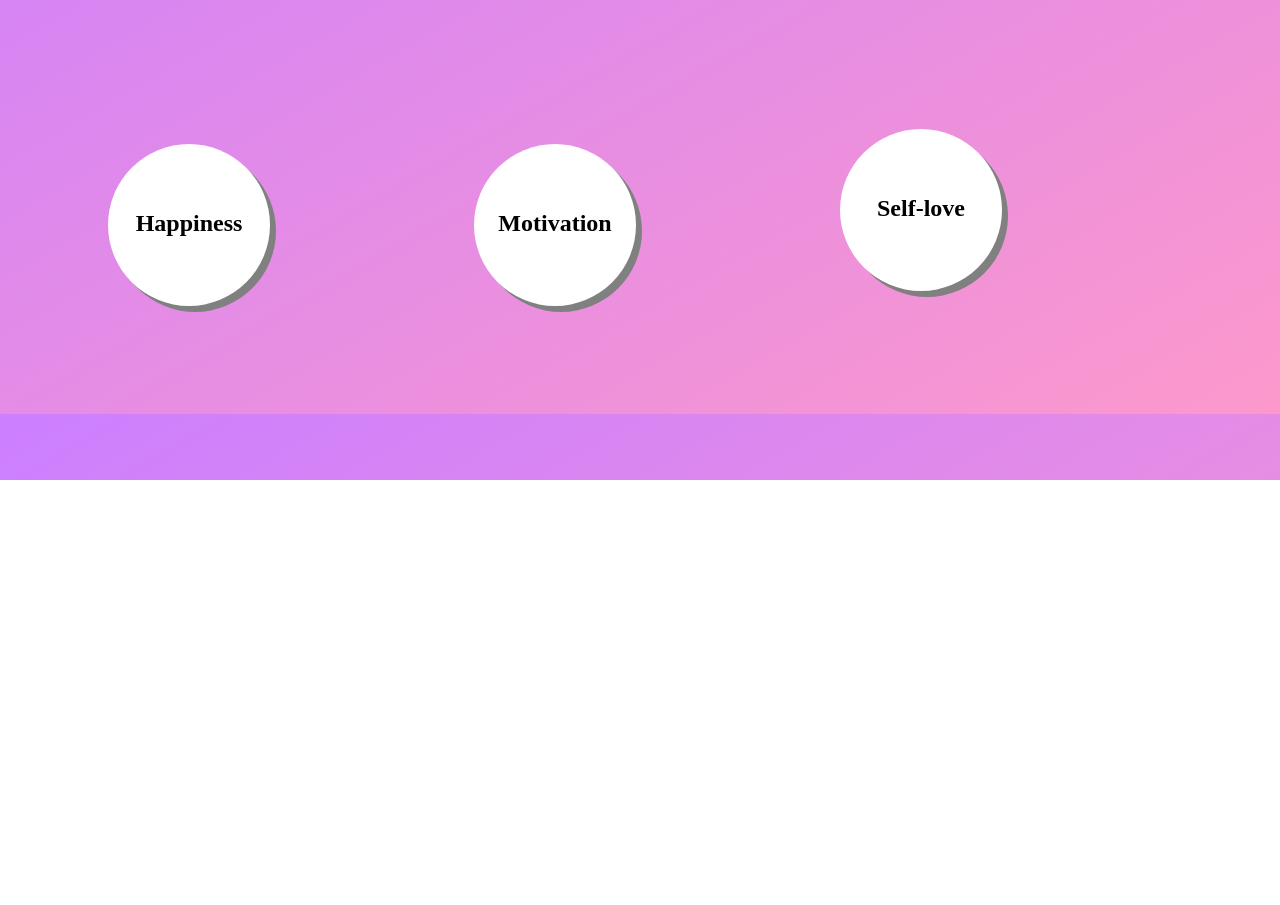
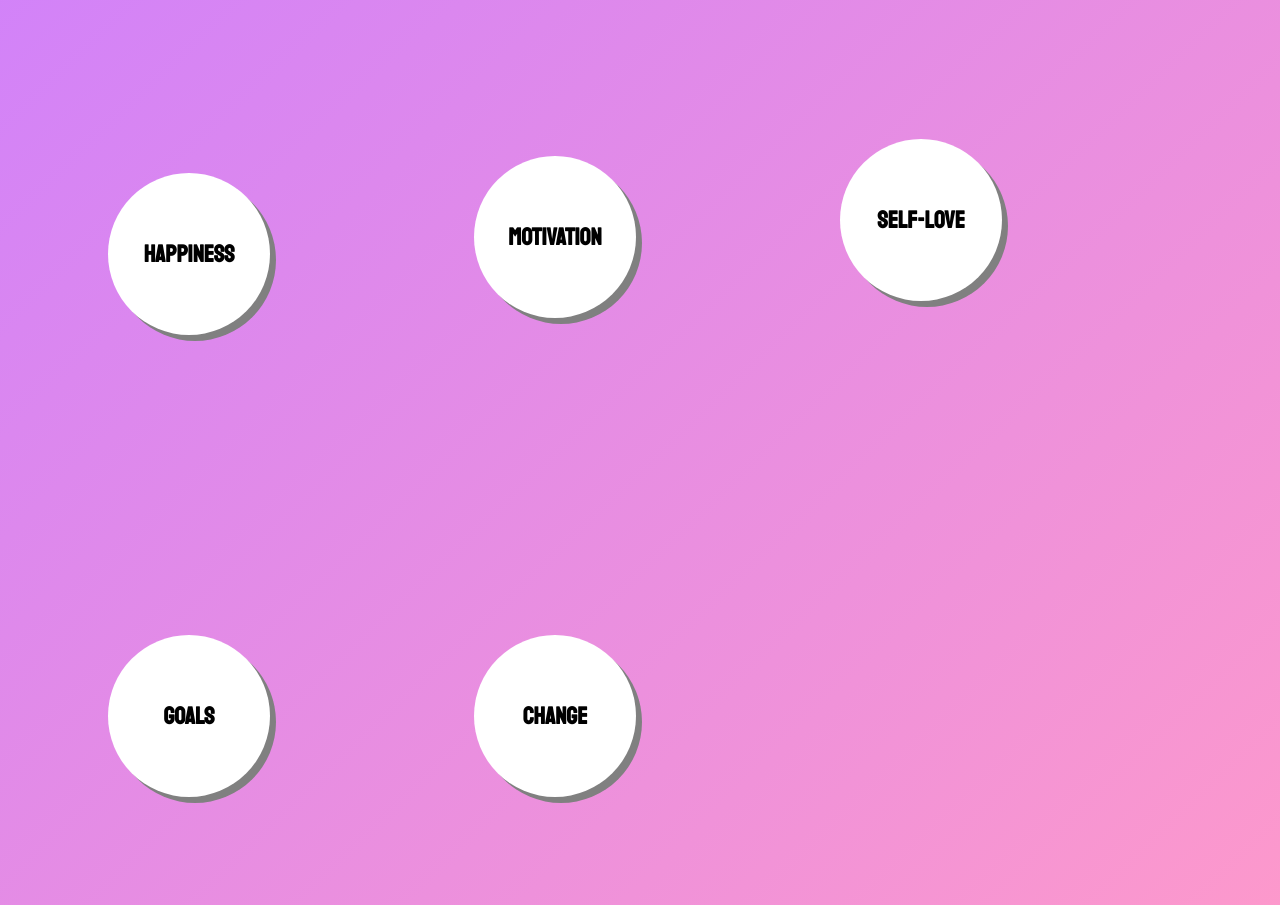
Before and after one commit to mariams0999/morning-inspirations, a plain HTML site: page index.html in a window 1280 px wide. Shown: the part 320-1225 px from the top of the page. Before the commit the page ends 800 px from the top, so only its background shows below. Drawn offline with nearby package versions, Linux system fonts and the light colour scheme.

Commit message:
add fonts and more inspiration topics

```diff
--- a/index.html
+++ b/index.html
@@ -4,6 +4,7 @@
 <head>
   <meta charset="UTF-8">
   <title>title</title>
+  <link href="https://fonts.googleapis.com/css?family=Oswald|Staatliches" rel="stylesheet">
   <style type="text/css">
     body {
       background-image: linear-gradient(to bottom right, rgba(153, 0, 255, 0.5), rgba(250, 51, 153, 0.5));
@@ -17,6 +18,7 @@
       text-shadow: 6px 6px purple;
       animation: header 3s ease-in-out 1 normal;
       animation-fill-mode: backwards;
+      font-family: 'Staatliches', cursive;
     }
 
     @keyframes header {
@@ -24,7 +26,7 @@
       to {opacity: 1;}
     }
 
-    .circle1,.circle2,.circle3 {
+    .circle {
       height: 150px;
       width: 150px;
       background-color: white;
@@ -38,26 +40,29 @@
       transition: transform 2s;
     }
 
-    .circle1:hover,.circle2:hover,.circle3:hover {
+    .circle:hover {
       transform: scale(1.6, 1.6);
     }
 
     h2 {
       margin: 60px auto;
+      font-family: 'Staatliches', cursive;
+      opacity: 1;
       visibility: visible;
       transition: opacity 1s;
     }
 
     h2:hover {
-      opacity: 1;
+      opacity: 0;
       visibility: hidden;
     }
 
     p {
-      margin: -100px auto;
+      margin: -110px auto;
       font-size: 12px;
       opacity: 0;
       transition: opacity 2s;
+      font-family: 'Oswald', sans-serif;
     }
 
     p:hover {
@@ -70,18 +75,29 @@
   <header>
     <strong><h1>Morning Inspirations</h1></strong>
   </header>
-  <div class="circle1">
+  <div class="circle">
     <h2>Happiness</h2>
     <p>“Be happy with what you have. Be excited about what you want.”<br> -Alan Cohen</p>
   </div>
 
-  <div class="circle2">
+  <div class="circle">
     <h2>Motivation</h2>
     <p>"Sucess is not final. Failure is not fatal: it is the courage to continue that counts."<br> -Winston Churchill</p>
   </div>
-  <div class="circle3">
+
+  <div class="circle">
     <h2>Self-love</h2>
     <p>“Until you value yourself, you won’t value your time. Until you value your time, you will not do anything with it."<br> -M. Scott Peck</p>
+  </div>
+
+  <div class="circle">
+    <h2>Goals</h2>
+    <p>"The new year stands before us, like a chapter in a book, waiting to be written. We can help write that story by setting goals."<br> -Melody Beattie</p>
+  </div>
+
+  <div class="circle">
+    <h2>Change</h2>
+    <p>“The world as we have created it is a process of our thinking. It cannot be changed without changing our thinking.”<br> -Albert Einstein</p>
   </div>
 </body>
 
```
